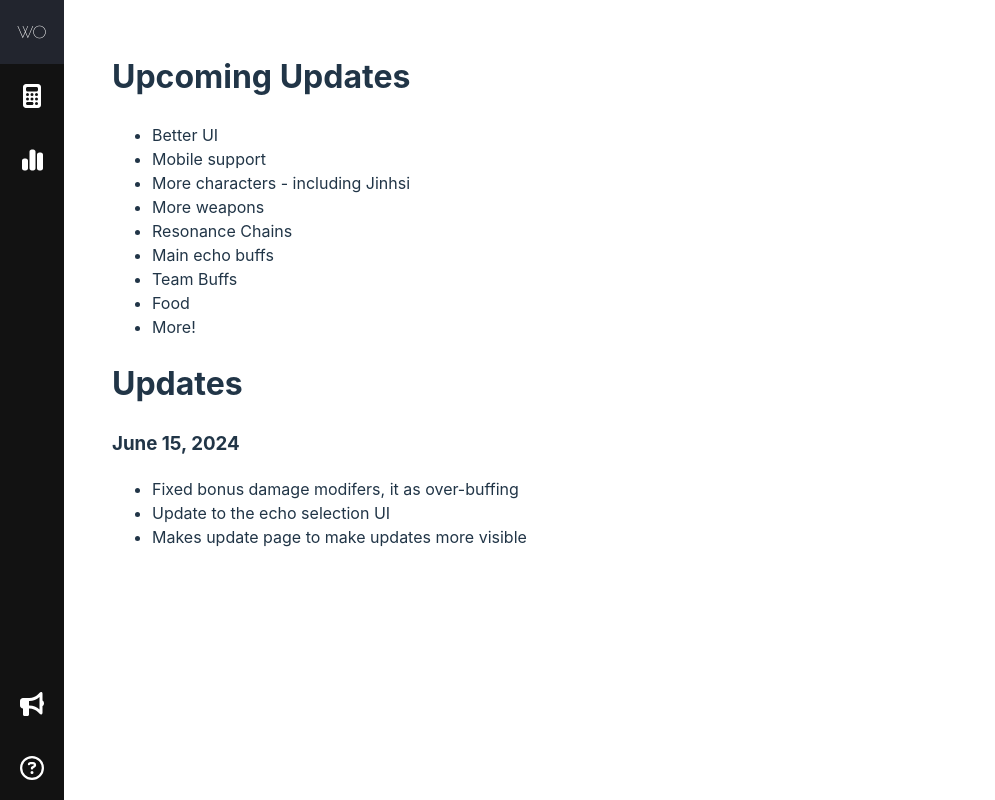
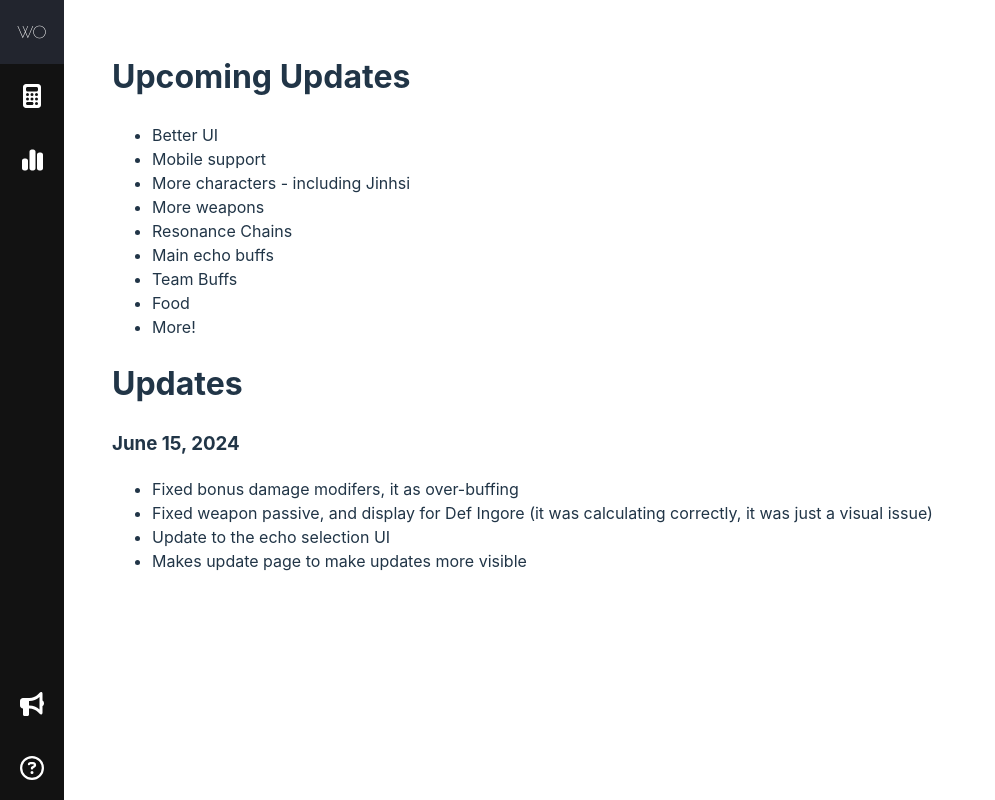
Before and after one commit to ryanbenson/wuthering-waves-optimizer, a Vue app: page /updates in a window 1280 px wide. Shown: the whole page, without its empty margins (0-995 px from the left). Built offline with nearby package versions, Linux system fonts and the light colour scheme.

Commit message:
Fixes weapon passive application and fixes def ignore display bug

```diff
--- a/src/components/Calculator.vue
+++ b/src/components/Calculator.vue
@@ -163,7 +163,7 @@
       <div>Aero DMG Bonus: {{ Aero }}%</div>
       <div>Spectro DMG Bonus: {{ Spectro }}%</div>
       <div>Havoc DMG Bonus: {{ Havoc }}%</div>
-      <div>Defense Ignore: {{ DefIgnore }}%</div>
+      <div>Defense Ignore: {{ DefIgnore * 100 }}%</div>
       <div>
         Bonus Specific Skill DMG Bonus: {{ BonusSpecificSkillDMGBonus }}%
       </div>
--- a/src/components/CalculatorWeapons.vue
+++ b/src/components/CalculatorWeapons.vue
@@ -70,9 +70,9 @@ export default {
   watch: {
     weapon: async function (newWeapon) {
       if (newWeapon) {
-        await this.setWeapon();
         // reset the passive stats
         this.weaponPassiveStats = {};
+        await this.setWeapon();
         await this.updateWeaponStats();
       }
     },
--- a/src/pages/UpdatesView.vue
+++ b/src/pages/UpdatesView.vue
@@ -16,6 +16,10 @@
     <h3>June 15, 2024</h3>
     <ul>
       <li>Fixed bonus damage modifers, it as over-buffing</li>
+      <li>
+        Fixed weapon passive, and display for Def Ingore (it was calculating
+        correctly, it was just a visual issue)
+      </li>
       <li>Update to the echo selection UI</li>
       <li>Makes update page to make updates more visible</li>
     </ul>
```
